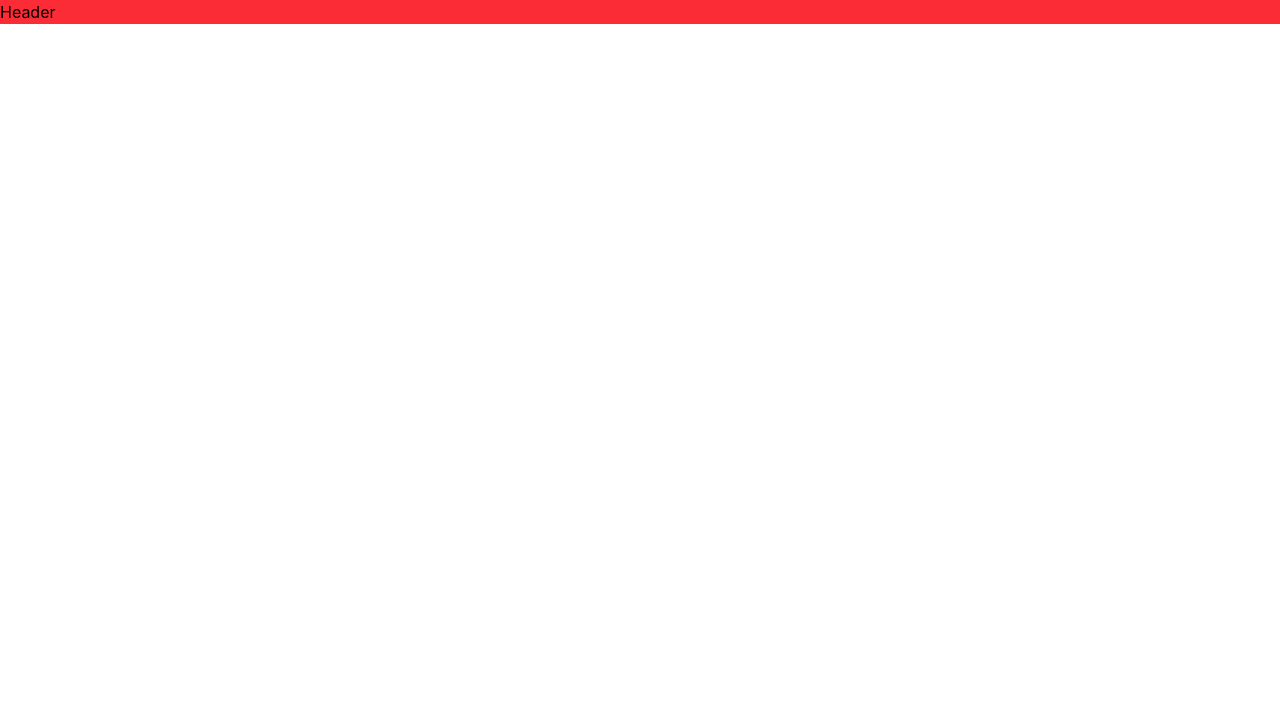
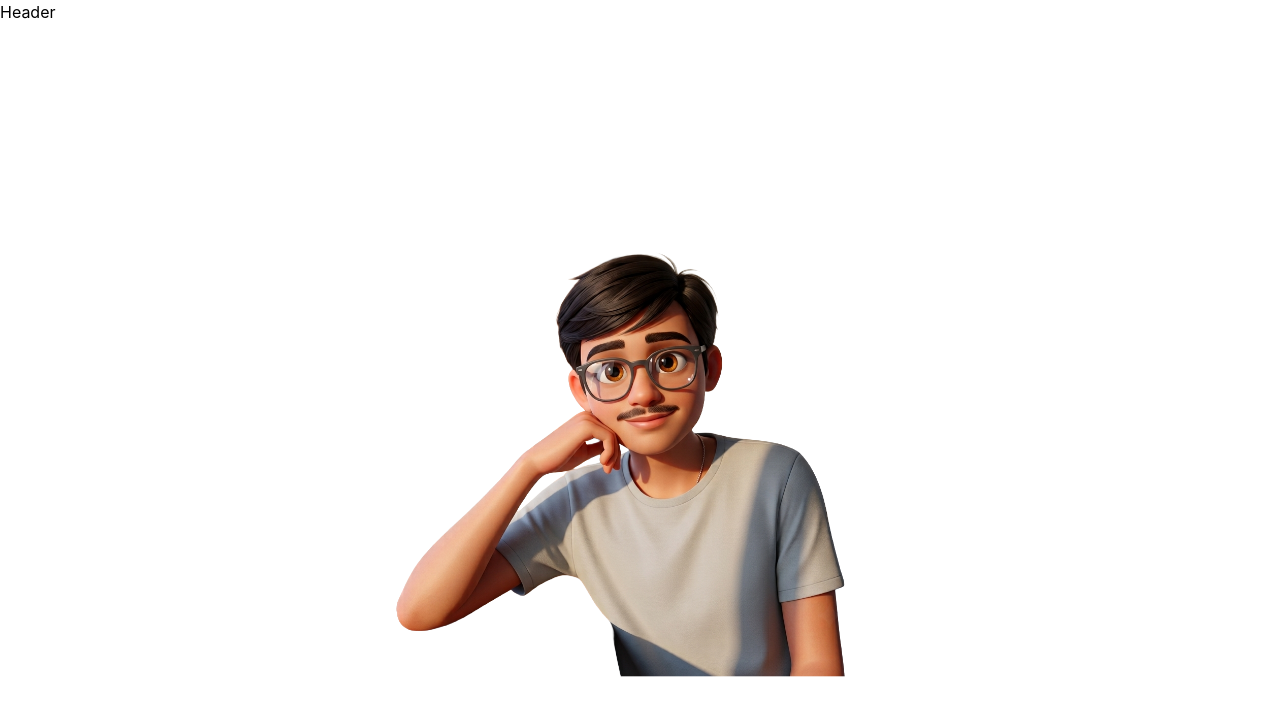
Before and after one commit to Nivesh26/Portfolio, a React app: page / in a window 1280 px wide. Shown: the top 716 px of the page. Built offline with nearby package versions, Linux system fonts and the light colour scheme; the HTML template or start-up script is replaced by a standard one.

Commit message:
Add Hero component and Nivesh image to Home page

```diff
--- /dev/null
+++ b/src/Components/Hero.tsx
@@ -0,0 +1,15 @@
+import niveshImage from '../assets/Nivesh.png'
+
+const Hero = () => {
+  return (
+    <section className="flex min-h-screen items-center justify-center bg-white px-6 py-16">
+      <img
+        src={niveshImage}
+        alt="3D Nivesh Image 3D Illustration"
+        className="max-h-[min(70vh,520px)] w-auto object-contain"
+      />
+    </section>
+  )
+}
+
+export default Hero
--- a/src/Pages/Home.tsx
+++ b/src/Pages/Home.tsx
@@ -1,10 +1,12 @@
 import React from 'react'
 import Header from '../Components/Header'
+import Hero from '../Components/Hero'
 
 const Home = () => {
   return (
-    <div className='bg-red-500'>
+    <div>
         <Header />
+        <Hero />
     </div>
   )
 }
```
Also changed, not shown: src/assets/Nivesh.png (added).
